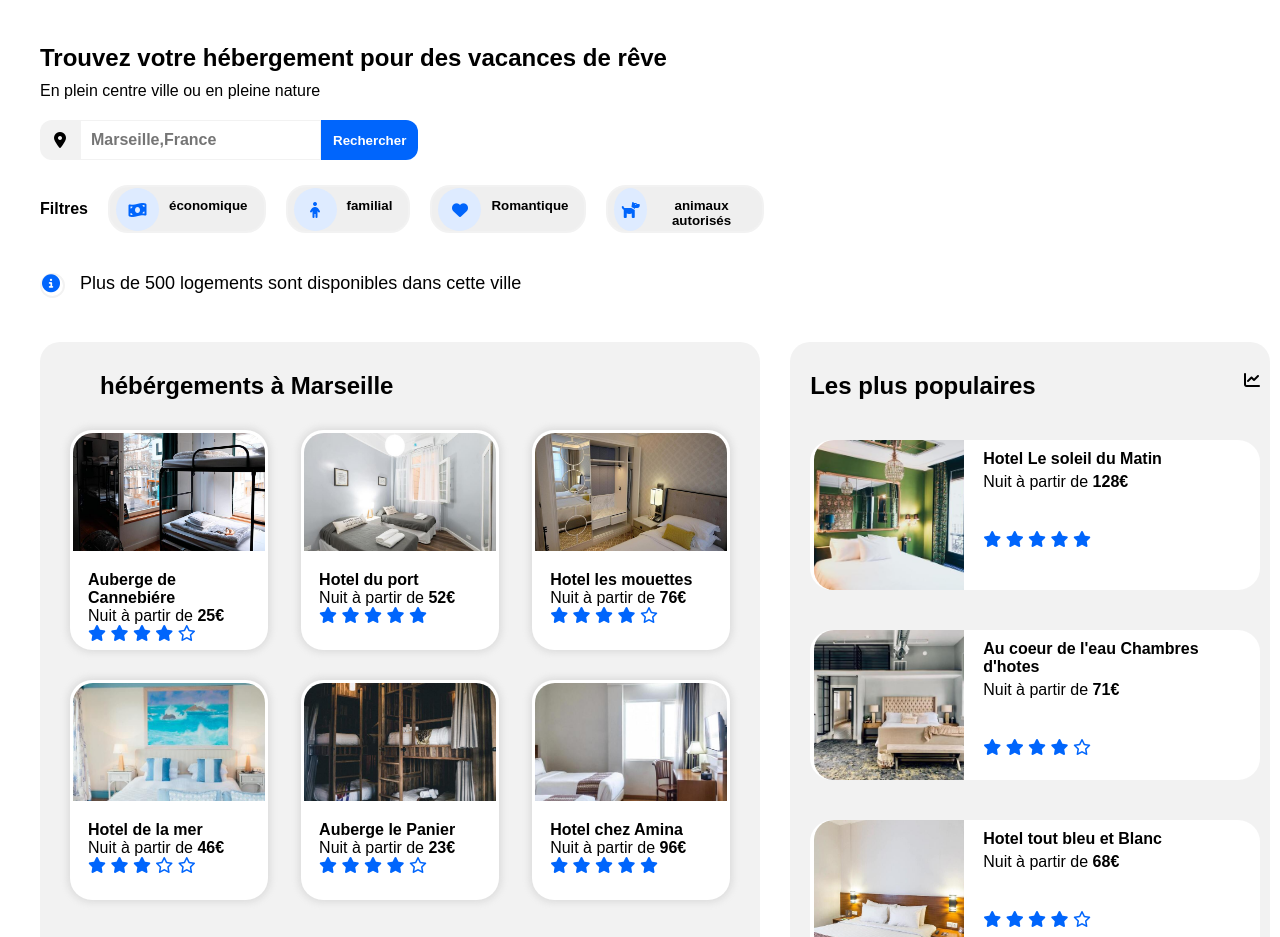
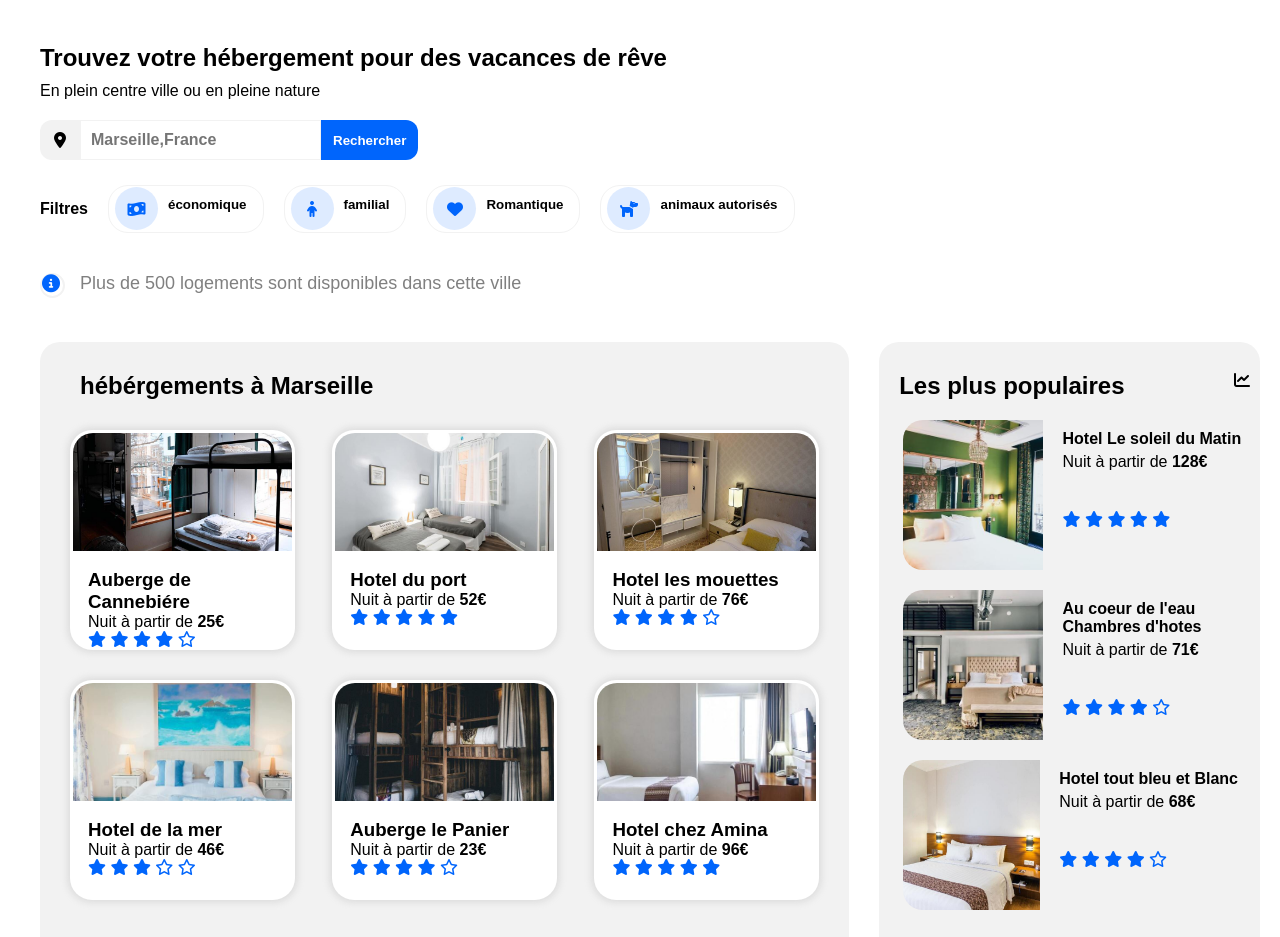
Before and after one commit to mehdivitch/MehdiSidki-2-21032021, a plain HTML site: page index.html in a window 1280 px wide. Shown: the part 66-1003 px from the top of the page. Drawn offline with Linux system fonts and the light colour scheme.

Commit message:
version final css

```diff
--- a/styles.css
+++ b/styles.css
@@ -4,7 +4,7 @@
         text-decoration: none;
         margin:0px;
         padding:0px;
-        text-decoration: none;
+
     }
 
     header,main{
@@ -20,7 +20,6 @@
 
 
     header{
-
         display:flex;
         flex-direction: row;
         justify-content: space-between;
@@ -29,12 +28,10 @@ header{
     }
 
     .navbar {
+     display: flex;
+     margin-right: 110px;
 
-    display: flex;
-    margin-right: 90px;
     }
-
-
 
     .navbar a{
     padding: 20px;
@@ -47,10 +44,11 @@ header{
     .act, .heb {
     border-top: solid 2px transparent;
     color: black;
+
     }
 
     .ins {
-    height: 50px;
+    height: 55px;
     border-top: solid 2px transparent;
     color: #0065FC;
     font-weight: bold;
@@ -63,10 +61,6 @@ header{
     text-decoration: none;
     }
 
-.filtres{
-    width: 60%;
-
-}
 
     .titreprincipal {
     display: flex;
@@ -91,6 +85,7 @@ h3{
     margin-bottom: 25px;
     margin-top: 20px;
     }
+
     .localisation{
     width: 40px;
     background-color: #F2F2F2;
@@ -100,12 +95,14 @@ h3{
     border-bottom-left-radius: 12px;
     border-top-left-radius: 12px;
     }
+
     .search{
     border: solid #F2F2F2 1px;
     font-weight: bold;
     padding: 10px;
     font-size: 16px;
     }
+
     .rechercher{
     font-weight: 600;
     background-color: #0065FC;
@@ -116,13 +113,13 @@ border-bottom-right-radius: 12px;
     border-top-right-radius: 12px;
     border: none;
     cursor: pointer;
-
     }
 
     .filtres {
     display: flex;
     margin-right: 40px;
     }
+
     .titrefiltres{
     color: black;
     font-weight: 600;
@@ -131,6 +128,7 @@ cursor: pointer;
     align-items: center;
     margin-right: 20px;
     }
+
     .icones{
     width: 43px;
     height: 43px;
@@ -142,33 +140,40 @@ cursor: pointer;
     justify-content: center;
     align-items: center;
     }
+
     .texticones{
     color: black;
     font-weight: 800;
     padding: 10px;
+
     }
+
     .iconesandtexts{
     height: 48px;
     display: flex;
     margin-right: 20px;
-    border-top: solid #F2F2F2 2px;
-    border-bottom: solid #F2F2F2 2px;
-    border-right: solid #F2F2F2 2px;
-    border-left: solid  #F2F2F2 2px;
+    border-top: solid #F2F2F2 1px;
+    border-bottom: solid #F2F2F2 1px;
+    border-right: solid #F2F2F2 1px;
+    border-left: solid  #F2F2F2 1px;
     border-radius: 20px;
     cursor: pointer;
+    background-color: white;
     }
+
     .body a{
     cursor: pointer;
+    }
 
-}
     .informations{
     display: flex;
     flex-direction: row;
     margin-top: 40px;
-    font-size: large;
+    font-size:large;
     margin-bottom: 30px;
+    color:#808080;
     }
+
     .informations i{
     width: 25px;
     height: 25px;
@@ -176,7 +181,6 @@ cursor: pointer;
     border-radius: 50%;
     color: #0065FC;
     background-color: white;
-
     margin-right: 15px;
     }
 
@@ -184,7 +188,6 @@ cursor: pointer;
     .blockprincipal{
     max-width: 100%;
     max-height: 100%;
-
      display:flex;
      flex-direction: row;
      justify-content:space-between;
@@ -202,14 +205,17 @@ cursor: pointer;
 
     }
 
+    .mainone h3{
+        margin-bottom:0% ;
+        }
+
     .mainone img {
     width: 100%;
     height: 55%;
-   height: 55%;
     border-radius: 20px 20px 0 0;
     object-fit: cover;
+    }
 
-}
     .mainone figure{
     display: flex;
     flex-direction:column;
@@ -219,26 +225,38 @@ cursor: pointer;
     width: 100%;
     height: 100%;
     }
+
     .mainone figcaption{
     width:  100% ;
-    height: 40%;
+    height: 100%;
     margin-top: 0%;
     }
+
     .mainone a{
     width: 30%;
     height: 220px;
-    text-decoration: none;
-}
-.mainone h3{
-    margin-bottom:0% ;
+
     }
 
     .maintwo {
-    text-decoration: none;
     width: 100%;
     display: flex;
     flex-direction: column;
     justify-content: space-between;
+    }
+
+    .maintwo h3{
+    margin-top: 5%;
+    margin-bottom:0% ;
+    }
+
+    .populaire {
+     display: flex;
+     justify-content: space-between;
+     }
+
+    .populaire i{
+     margin-top: 30px;
      }
 
     .maintwo figure{
@@ -249,7 +267,6 @@ cursor: pointer;
     width: 100%;
     height: 100%;
     margin: 0%;
-
     }
 
     .maintwo img{
@@ -270,29 +287,9 @@ cursor: pointer;
     width: 100%;
     height: 150px;
     text-decoration: none;
+    margin-bottom: 20px;
     }
 
-.maintwo h3{
-    margin-top: 5%;
-    margin-bottom:0% ;
-}
-.populaire {
-    display: flex;
-    justify-content: space-between;
-
-}
-.populaire i{
-    margin-top: 30px;
-}
-
-.mainhree{
-    display: flex;
-    justify-content:center;
-    flex-wrap: wrap;
-    margin-top: 20px;
-    width: 100%;
-
-}
 
     .card{
     padding: 3px;
@@ -301,29 +298,28 @@ cursor: pointer;
     border-radius: 22px;
     box-shadow: 0 0 6px 3px #adadad46;
     }
+
     .textandstar{
-
     color: black;
     margin-top: 0%;
     margin: 10px 0 7px 15px;
     }
-.textandstar h3{
-    margin-top: 0px;
-    margin-bottom:0% ;
-    font-size: 100%;
-    width: 100%;
-}
+
+
     .bold{
     font-weight: 800;
     }
+
     .space{
     margin: 5px 0 40px 0;
     }
+
     .star{
     margin-top: 20px;
     color: #0065FC;
     }
-.card2{
+
+    card2{
     border-radius: 22px;
     display: flex;
     min-width: 250PX;
@@ -334,10 +330,8 @@ cursor: pointer;
     background-color: white;
     }
 
-
-
     .blockone{
-    width: 60%;
+    width: 68%;
     height: 100%;
     margin: 0px 10px 0px 0px;
     background-color: #F2F2F2;
@@ -347,10 +341,21 @@ cursor: pointer;
     padding-bottom: 50px;
     }
 
+    .blockone a{
+    text-decoration: none;
+     }
+
     .blockone p {
     margin-top: 0%;
     margin-bottom: 0%;
     }
+
+    .blockone h2{
+    margin-left: 10px;
+    margin-bottom: 0;
+    margin-top: 30px;
+    }
+
     .blockone h4{
     color: black;
     font-weight: 800;
@@ -358,44 +363,36 @@ cursor: pointer;
     text-decoration: none;
     margin-top: 40px;
     }
-.blockone a{
-    text-decoration: none;
-}
-.blockone h2{
-    margin-left: 30px;
-    margin-bottom: 0;
-    margin-top: 30px;
 
-}
 
     .blocktwo{
-    width: 40%;
+    width: 32%;
     height: 100%;
     padding-left: 20px;
     padding-right: 10px;
-    padding-bottom: 30px;
+    padding-bottom: 110px;
     margin-left: 20px;
-    margin-right: 10px;
+    margin-right: 20px;
     background-color: #F2F2F2;
     border-radius: 20px; ;
     display: flex;
     flex-direction: column;
     justify-content: space-between;
+    }
 
-}
     .blocktwo h2{
     margin-top: 30px;
     }
 
-
+    .blockthree{
+        margin: 40px 20px;
+    }
     .blockthree a{
-    font-family: 'Raleway', sans-serif;
     margin: 0px;
     text-decoration: none;
     }
 
     .blockthree h3{
-
     color: black;
     font-weight: 700;
     margin: 15px 0 15px 15px;
@@ -405,7 +402,6 @@ cursor: pointer;
     display: flex;
     justify-content: space-between;
     flex-wrap: wrap;
-
     }
 
     .mainhree a{
@@ -416,7 +412,7 @@ cursor: pointer;
     margin: auto;
     border-radius: 20px;
     box-shadow: 0 0 6px 3px #b1b1b14b;
-
+    margin-bottom: 20px;
     }
 
     .lastone{
@@ -424,10 +420,11 @@ cursor: pointer;
     height: 400px;
     margin: 5px;
     border-radius: 20px;
+    }
 
-}
     .lastone a{
     margin: 0px 0px 0px 0px;
+    margin-bottom: 15px;
     }
 
     .lastone img{
@@ -438,7 +435,6 @@ cursor: pointer;
     background-size: cover;
     border-radius: 20px 20px 0 0;
     object-fit: cover;
-
     }
 
     .margin {
@@ -446,10 +442,11 @@ cursor: pointer;
     margin-bottom: 30px;
     }
 
+    .margin a{
+        margin-bottom: 15px;
+    }
+
     .margin img{
-
-
-    display: block;
     height: 130px;
     border-radius: 20px 20px 0 0;
     }
@@ -459,20 +456,19 @@ cursor: pointer;
     border-radius: 20px;
     margin-bottom: 20px;
     box-shadow: 0 0 6px 3px #b1b1b14b;
+    }
 
-}
     .box2{
     height: 200px;
     border-radius: 20px;
     box-shadow: 0 0 6px 3px #b1b1b14b;
     }
-
     .box3{
     height: 200px;
     border-radius: 20px;
     box-shadow: 0 0 6px 3px #b1b1b14b;
+    }
 
-}
     .box4{
     height: 200px;
     border-radius: 20px;
@@ -486,21 +482,19 @@ footer {
     width: 100%;
     height: 170px;
     background-color: #F2F2F2;
-    font-family: 'Raleway', sans-serif;
     margin: 0px;
     }
 
     footer ul{
-
     width: 33%;
     list-style: none;
     margin: 20px 0 20px 20px;
+    }
 
-}
     footer li{
     margin-top: 10px;
+    }
 
-}
     footer a{
     text-decoration: none;
     color: black;
@@ -511,30 +505,28 @@ footer a{
         display: none;
     }
 }
+
 @media screen and (max-width: 1020px){
-
     .blockprincipal {
     width: 100%;
     display: flex;
     flex-direction: column-reverse;
     }
 
-
-
     .blockone {
     width: 100%;
     margin-top: 20px;
+    }
 
-}
     .blocktwo{
-    width: 100%;
+    width: 90%;
     }
 
     .blockthree{
    display: flex;
     flex-wrap: wrap;
+    }
 
-}
     .lastone{
     width: 40%;
     margin: auto;
@@ -561,7 +553,6 @@ footer a{
 
     footer {
     height: 250px;
-
     }
 
 }
@@ -570,32 +561,35 @@ footer {
 
 
 @media screen and (max-width: 645px){
-
-
-
     .blockprincipal{
     margin: 20px 0px 20px 0px;
     }
+
     .mainone a{
     width: 96%;
     margin: 0;
     margin-bottom: 10px;
     }
+
     .maintwo a {
     width: 96%;
     margin:0;
     margin-bottom: 20px;
     }
+
     .mainthree a{
     margin-bottom: 10px;
     }
+
     .card2 figure{
     width: 96%;
     margin:0;
     }
+
     .blockone h2{
     margin-bottom: 20px;
     }
+
     .blocktwo{
     border-radius: 0;
     margin-left: 0;
@@ -615,14 +609,16 @@ footer {
     display: block;
     height: 350px;
     padding-top: 20px;
+    }
 
-}
     footer ul {
     width: 70%;
     margin: 0;
     padding: O;
     }
+
 }
+
 @media screen and (max-width: 500px){
     .act, .heb {
         display: flex;
@@ -630,6 +626,7 @@ footer ul {
         width: 50%;
         align-items: center;
     }
+
     nav {
         position: absolute;
         top: 50px;
@@ -637,6 +634,7 @@ footer ul {
         height: 50px;
         margin-bottom: 20px;
     }
+
     .rechercher2 {
     width: 40px;
     color: white;
@@ -650,8 +648,8 @@ footer ul {
     border-top-left-radius: 12px;
     border: none;
     cursor: pointer;
+    }
 
-}
     .rechercher{
     display: none;
     }
@@ -660,13 +658,13 @@ footer ul {
     margin-top: 20px;
     margin-bottom: 20px;
     }
+
     .iconesandtexts{
     margin-bottom: 10px;
     }
+
     .titrefiltres{
     margin-bottom: 10px;
     }
 
-
-
 }
```
Lines whose indentation alone changed are shown as unchanged.
